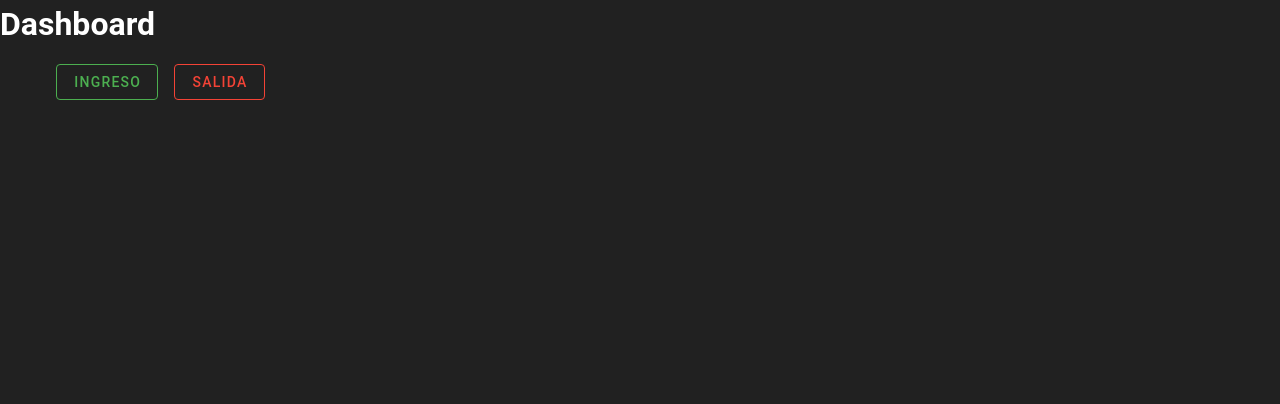
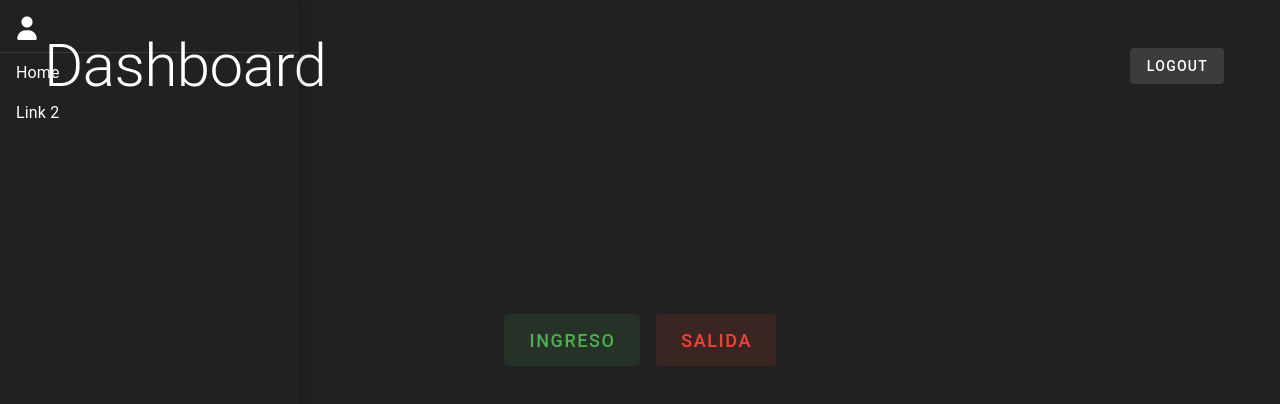
Before and after one commit to juackomdz/reloj-control-frontend, a Vue app: page /dashboard in a window 1280 px wide. Shown: the top 404 px of the page. Built offline with nearby package versions, Linux system fonts and the light colour scheme; sample sign-in values are in the browser's storage.

Commit message:
Feat: Agregado funciones para ingreso y salida

```diff
--- a/package.json
+++ b/package.json
@@ -9,11 +9,13 @@
     "preview": "vite preview"
   },
   "dependencies": {
+    "pinia": "^3.0.4",
     "vue": "^3.5.24",
     "vue-router": "^4.6.4",
     "vuetify": "^3.11.3"
   },
   "devDependencies": {
+    "@fortawesome/fontawesome-free": "^7.1.0",
     "@vitejs/plugin-vue": "^6.0.1",
     "vite": "^7.2.4"
   }
--- /dev/null
+++ b/src/components/NavBarComponent.vue
@@ -0,0 +1,8 @@
+<template>
+    <v-navigation-drawer color="transparent" elevation="8" permanent :width="300">
+        <v-icon icon="fa-solid fa-user" class="mt-4 ml-3"></v-icon>
+        <v-divider class="mt-3"></v-divider>
+        <v-list-item link to="/" title="Home"></v-list-item>
+        <v-list-item link to="/" title="Link 2"></v-list-item>
+    </v-navigation-drawer>
+</template>
--- /dev/null
+++ b/src/composables/registroData.js
@@ -0,0 +1,35 @@
+import { ref } from "vue"
+
+export const check = () => {
+
+    const mensaje = ref("")
+    const snackbar = ref(false)
+
+    const registro = async (url, id) => {
+        try {
+
+            const res = await fetch(url, {
+                method: "POST",
+                headers: {
+                    "Content-type": "application/json"
+                },
+                body: JSON.stringify({
+                    "usuario_id": id
+                })
+            })
+
+            const data = await res.json()
+
+            snackbar.value = true
+            mensaje.value = data.mensaje
+        } catch (error) {
+            console.log(error)
+        }
+    }
+
+    return {
+        registro,
+        mensaje,
+        snackbar
+    }
+}
--- a/src/main.js
+++ b/src/main.js
@@ -7,15 +7,30 @@ import { createVuetify } from "vuetify"
 import * as directives from "vuetify/directives"
 import * as components from "vuetify/components"
 import "vuetify/styles"
+import { aliases, fa } from "vuetify/iconsets/fa"
+//pinia
+import { createPinia } from "pinia"
+//icons
+import "@fortawesome/fontawesome-free/css/all.css"
 
+const pinia = createPinia()
 const app = createApp(App)
 
 const vuetify = createVuetify({
     components,
-    directives
+    directives,
+    icons: {
+        defaultSet: "fa",
+        aliases,
+        sets: {
+            fa
+        }
+    }
 })
 
+//app.component('font-awesome-icon', FontAwesomeIcon)
 app.use(vuetify)
+app.use(pinia)
 app.use(router)
 
 
--- a/src/router/index.js
+++ b/src/router/index.js
@@ -22,6 +22,11 @@ const router = createRouter({
             path: "/dashboard",
             name: "accessuser",
             component: () => import("../views/AccessView.vue")
+        },
+        {
+            path: "/test",
+            name: "test",
+            component: () => import('../components/NavBarComponent.vue')
         }
     ],
 })
--- /dev/null
+++ b/src/stores/login.js
@@ -0,0 +1,23 @@
+import { defineStore } from "pinia"
+import { ref } from "vue"
+
+export const useSesionStore = defineStore("sesion", () => {
+
+    const user = ref("")
+
+    const set = (id) => {
+        user.value = id
+        localStorage.setItem("user", user.value)
+    }
+
+    const logout = () => {
+        localStorage.removeItem("user")
+        user.value = ""
+    }
+
+    return {
+        user,
+        set,
+        logout
+    }
+})
--- a/src/views/AccessView.vue
+++ b/src/views/AccessView.vue
@@ -1,12 +1,49 @@
 <script setup>
+import NavBarComponent from "../components/NavBarComponent.vue"
+import {useSesionStore} from "../stores/login"
+import {useRouter} from "vue-router"
 
+import { check } from "../composables/registroData"
+
+const router = useRouter()
+const useSesion = useSesionStore()
+const {registro,mensaje,snackbar} = check()
+
+const id = parseInt(localStorage.getItem("user"))
+const url = "http://localhost:3001/api/v1/"
+
+
+const out = () =>{
+    useSesion.logout()
+    router.push("/")
+}
+
+if(!localStorage.getItem("user")){
+    router.push("/")
+}
 </script>
 
 <template>
-
-    <h1>Dashboard</h1>
     <v-container>
-        <v-btn color="green" class="me-4" variant="outlined">Ingreso</v-btn>
-        <v-btn color="red" variant="outlined">Salida</v-btn>
+        <NavBarComponent></NavBarComponent>
     </v-container>
+    <v-container>
+        <v-row>
+            <h1 class="text-h2">Dashboard</h1>
+            <v-col align="end">
+                <v-btn class="ml-auto" variant="tonal" @click="out">LOGOUT</v-btn>
+            </v-col>
+        </v-row>
+    </v-container>
+    <v-container class="d-flex align-center justify-center" style="min-height: 60vh;">
+        <v-row align="center" justify="center">
+            <v-col cols="auto">
+                <v-btn color="green" size="x-large" class="me-4" variant="tonal" @click="registro(url+'check-in',id)">Ingreso</v-btn>
+                <v-btn color="red" size="x-large" variant="tonal" @click="registro(url+'check-out',id)">Salida</v-btn>
+            </v-col>
+        </v-row>
+    </v-container>
+    <v-snackbar v-model="snackbar" class="text-center" :timeout="3000">
+        {{ mensaje }}
+    </v-snackbar>
 </template>
--- a/src/views/LoginView.vue
+++ b/src/views/LoginView.vue
@@ -1,10 +1,13 @@
 <script setup>
 import { ref } from "vue"
 import {useRouter} from "vue-router"
+import { useSesionStore } from "../stores/login"
 
 const email = ref("")
 const password = ref("")
 const router = useRouter()
+const useSesion = useSesionStore()
+
 
 const access = async () => {
     try {
@@ -19,21 +22,26 @@ const access = async () => {
             })
         })
 
+        const data = await res.json()
+
         if(res.ok){
+            useSesion.set(data.user_id)
             router.push("/dashboard")
+            console.log(typeof useSesion.user)
         }
 
     } catch (error) {
         console.log(error)
     }
 }
+
 </script>
 
 <template>
+
     <v-container class="fill-height">
         <v-row align="center" justify="center">
-            <v-sheet class="bg-grey-darken-4" width="500">
-            <h1>Login</h1>
+            <v-card title="Login" color="transparent" width="500" elevation="10">
                 <v-form @submit.prevent="access">
                     <v-text-field label="Email" id="email" name="email" type="text" v-model="email"></v-text-field>
                     <v-text-field label="Password" id="password" name="password" type="password" v-model="password"></v-text-field>
@@ -45,7 +53,8 @@ const access = async () => {
                     color="info"
                 ></v-divider>
                 <v-btn class="mt-2" block to="/registro">Registrarse</v-btn>
-            </v-sheet>
+            </v-card>
+
         </v-row>
     </v-container>
 </template>
--- a/src/views/NotFoundView.vue
+++ b/src/views/NotFoundView.vue
@@ -1,7 +1,14 @@
 <template>
-    <v-container class="fill-height align-center justify-center">
-        <h1>404</h1>
-        <p class="ms-7">Ups. Algo salio mal.</p>
-    </v-container>
-
+    <v-empty-state
+        icon="fa-solid fa-circle-exclamation"
+        class="text-h2"
+        title="Pagina no encontrada"
+        text="La pagina que estas buscando no existe"
+        color="warning"
+    >
+        <v-card
+        text="VOLVER"
+        to="/"
+        ></v-card>
+    </v-empty-state>
 </template>
--- a/src/views/RegisterView.vue
+++ b/src/views/RegisterView.vue
@@ -41,8 +41,7 @@ const register = async () => {
 <template>
     <v-container class="fill-height">
         <v-row align="center" justify="center">
-            <v-sheet class="bg-grey-darken-4" width="500">
-            <h1>Registro</h1>
+            <v-card title="Registro" color="transparent" width="500" elevation="10">
             <v-form @submit.prevent="register">
 
                 <v-text-field label="Rut" id="rut" name="rut" v-model="form.rut"></v-text-field>
@@ -62,7 +61,7 @@ const register = async () => {
                 color="info"
             ></v-divider>
             <v-btn class="mt-2" block to="/">Iniciar Sesión</v-btn>
-            </v-sheet>
+            </v-card>
         </v-row>
         <v-snackbar v-model="snackbar" class="text-center" :timeout="3000">
             {{ mensaje }}
```
Also changed, not shown: 1 other file (tests, documents, lock files or other folders).
